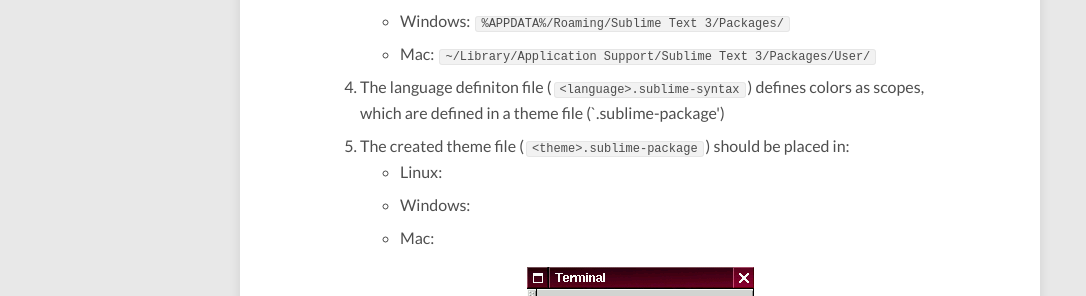
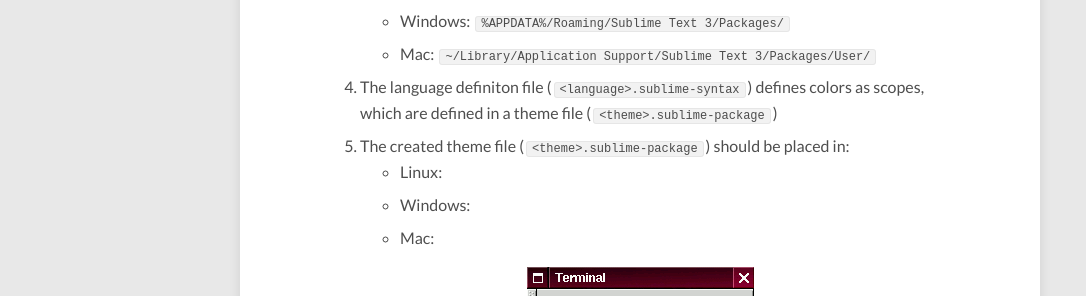
Before and after one commit to bioSyntax/bioSyntax-site, a Jekyll site: the page built from dev.md, in a window 1280 px wide and 900 px high, scrolled down 5382 px. Shown: the part 183-479 px from the top of the window, without its empty margins (0-1086 px from the left). Built offline with Jekyll 4.4.1, drawn with Linux system fonts in a browser that asks for light colours; nearby versions of some CDN libraries; some of the changed lines change nothing that is shown.

Commit message:
Add files via upload

```diff
--- a/dev.md
+++ b/dev.md
@@ -138,8 +138,8 @@
 - Linux: `~/.config/sublime-text-3/Packages/User`
 - Windows: `%APPDATA%/Roaming/Sublime Text 3/Packages/`
 - Mac: `~/Library/Application Support/Sublime Text 3/Packages/User/`
-4. The language definiton file (`<language>.sublime-syntax`) defines colors as scopes, which are defined in a theme file (`<theme>.sublime-package')
-4. The created theme file (`<theme>.sublime-package`) should be placed in:
+4. The language definiton file (`<language>.sublime-syntax`) defines colors as scopes, which are defined in a theme file (`<theme>.sublime-package`)
+5. The created theme file (`<theme>.sublime-package`) should be placed in:
 - Linux:
 - Windows:
 - Mac:
```
